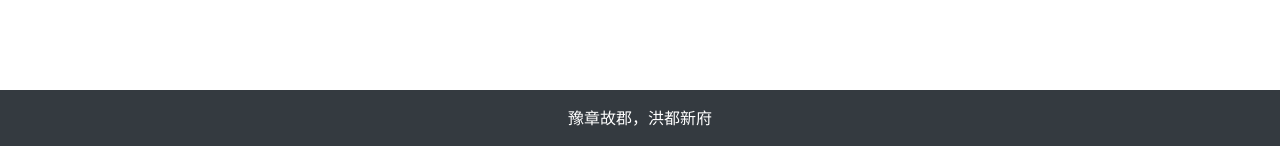
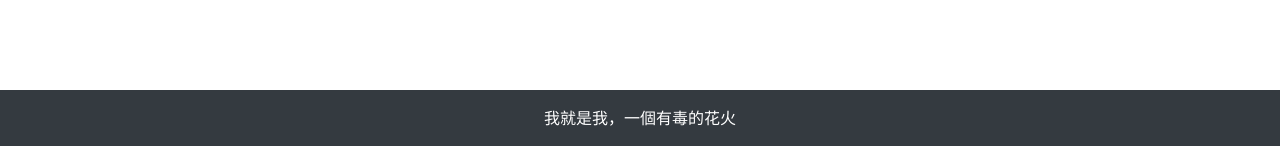
Before and after one commit to NCXavier/MyBlog, a Django app: page /article/article-list/ in a window 1280 px wide. Shown: the part 654-800 px from the top of the page. Run offline with Django 3.2, Linux system fonts and the light colour scheme; data that the repository does not hold is empty; some libraries are stand-ins or nearby versions.

Commit message:
Doc: 修改注腳

```diff
--- a/templates/footer.html
+++ b/templates/footer.html
@@ -5,6 +5,6 @@
 </div>
 <footer class="py-3 bg-dark fixed-bottom">
     <div class="container">
-        <p class="m-0 text-center text-white">豫章故郡，洪都新府</p>
+        <p class="m-0 text-center text-white">我就是我，一個有毒的花火</p>
     </div>
 </footer>
```
